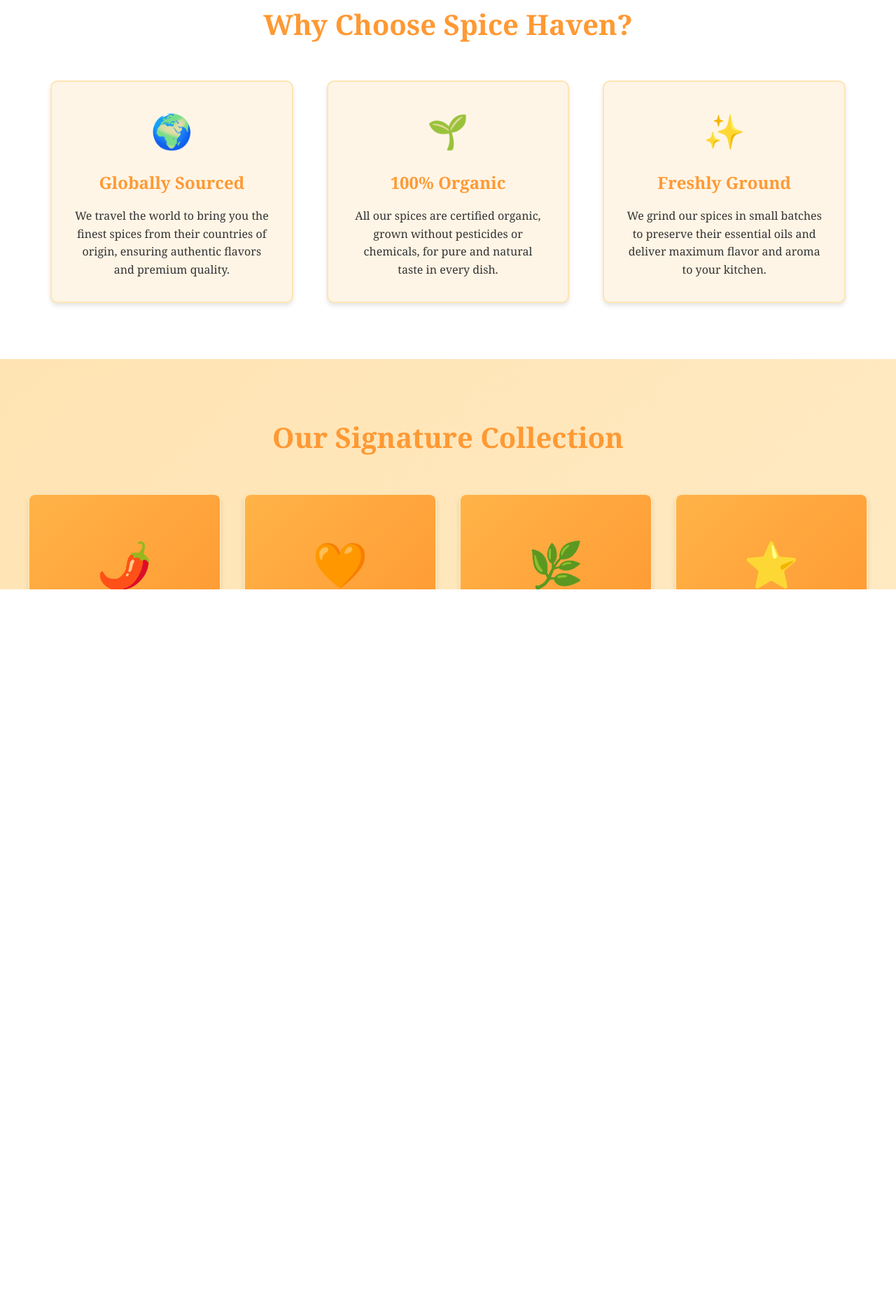
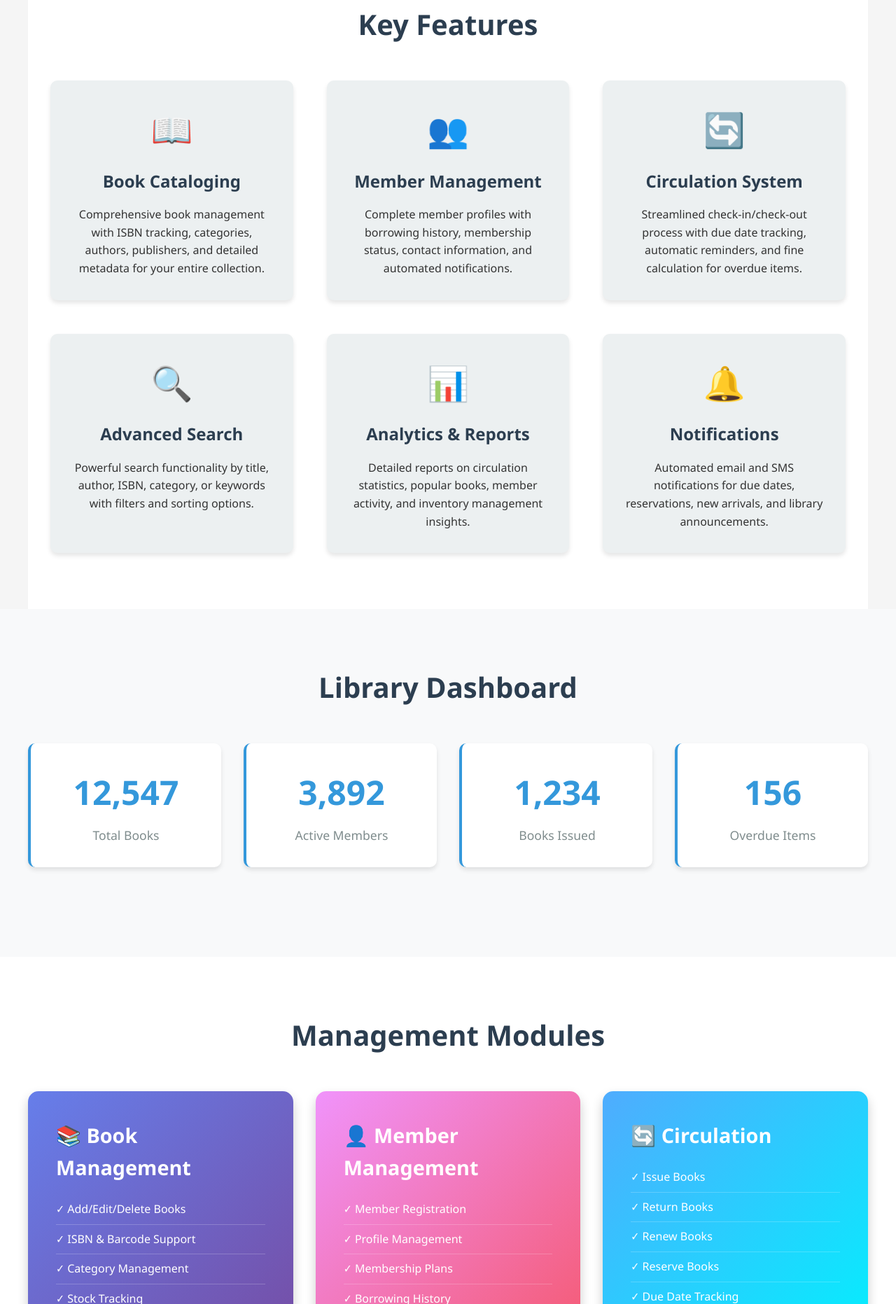
Before and after one commit to ssak47/spice-haven-brand, a plain HTML site: page index.html in a window 1280 px wide. Shown: the part 937-2800 px from the top of the page at 70% size. Before the commit the page ends 2628 px from the top, so only its background shows below. Drawn offline with Linux system fonts and the light colour scheme.

Commit message:
Transform to Library Management System

```diff
--- a/index.html
+++ b/index.html
@@ -3,7 +3,7 @@
 <head>
     <meta charset="UTF-8">
     <meta name="viewport" content="width=device-width, initial-scale=1.0">
-    <title>Spice Haven - Premium Artisan Spices</title>
+    <title>LibraryHub - Modern Library Management System</title>
     <style>
         * {
             margin: 0;
@@ -12,20 +12,21 @@
         }
 
         body {
-            font-family: 'Georgia', serif;
+            font-family: 'Segoe UI', Tahoma, Geneva, Verdana, sans-serif;
             line-height: 1.6;
             color: #333;
+            background: #f5f5f5;
         }
 
         header {
-            background: linear-gradient(135deg, #FF9933 0%, #FFAA44 100%);
+            background: linear-gradient(135deg, #2C3E50 0%, #34495E 100%);
             color: white;
             padding: 1rem 0;
             position: fixed;
             width: 100%;
             top: 0;
             z-index: 1000;
-            box-shadow: 0 2px 10px rgba(0,0,0,0.1);
+            box-shadow: 0 2px 10px rgba(0,0,0,0.2);
         }
 
         nav {
@@ -40,7 +41,7 @@
         .logo {
             font-size: 1.8rem;
             font-weight: bold;
-            letter-spacing: 2px;
+            letter-spacing: 1px;
         }
 
         nav ul {
@@ -53,6 +54,7 @@
             color: white;
             text-decoration: none;
             transition: opacity 0.3s;
+            font-weight: 500;
         }
 
         nav a:hover {
@@ -60,10 +62,7 @@
         }
 
         .hero {
-            background: linear-gradient(rgba(255, 153, 51, 0.8), rgba(255, 170, 68, 0.8)),
-                        radial-gradient(circle at 20% 30%, #FFB347 0%, transparent 50%),
-                        radial-gradient(circle at 80% 70%, #FF9933 0%, transparent 50%),
-                        #FFAA44;
+            background: linear-gradient(135deg, #3498DB 0%, #2980B9 100%);
             height: 100vh;
             display: flex;
             align-items: center;
@@ -76,44 +75,58 @@
         .hero-content h1 {
             font-size: 4rem;
             margin-bottom: 1rem;
-            text-shadow: 2px 2px 4px rgba(0,0,0,0.5);
+            text-shadow: 2px 2px 4px rgba(0,0,0,0.3);
         }
 
         .hero-content p {
             font-size: 1.5rem;
             margin-bottom: 2rem;
-            text-shadow: 1px 1px 2px rgba(0,0,0,0.5);
+            text-shadow: 1px 1px 2px rgba(0,0,0,0.3);
+        }
+
+        .cta-buttons {
+            display: flex;
+            gap: 1rem;
+            justify-content: center;
+            flex-wrap: wrap;
         }
 
         .cta-button {
             display: inline-block;
             padding: 1rem 2.5rem;
-            background: #FF9933;
-            color: white;
+            background: white;
+            color: #2980B9;
             text-decoration: none;
             border-radius: 50px;
             font-size: 1.1rem;
+            font-weight: 600;
             transition: transform 0.3s, box-shadow 0.3s;
-            box-shadow: 0 4px 15px rgba(0,0,0,0.3);
+            box-shadow: 0 4px 15px rgba(0,0,0,0.2);
         }
 
         .cta-button:hover {
             transform: translateY(-3px);
-            box-shadow: 0 6px 20px rgba(0,0,0,0.4);
-            background: #E68A2E;
+            box-shadow: 0 6px 20px rgba(0,0,0,0.3);
+        }
+
+        .cta-button.secondary {
+            background: transparent;
+            color: white;
+            border: 2px solid white;
         }
 
         .features {
             padding: 5rem 2rem;
             max-width: 1200px;
             margin: 0 auto;
+            background: white;
         }
 
         .features h2 {
             text-align: center;
             font-size: 2.5rem;
             margin-bottom: 3rem;
-            color: #FF9933;
+            color: #2C3E50;
         }
 
         .feature-grid {
@@ -126,15 +139,14 @@
             text-align: center;
             padding: 2rem;
             border-radius: 10px;
-            background: #FFF5E6;
+            background: #ECF0F1;
             box-shadow: 0 4px 6px rgba(0,0,0,0.1);
             transition: transform 0.3s;
-            border: 2px solid #FFE4B3;
         }
 
         .feature-card:hover {
             transform: translateY(-10px);
-            border-color: #FF9933;
+            box-shadow: 0 6px 12px rgba(0,0,0,0.15);
         }
 
         .feature-icon {
@@ -143,71 +155,134 @@
         }
 
         .feature-card h3 {
-            color: #FF9933;
+            color: #2C3E50;
             margin-bottom: 1rem;
             font-size: 1.5rem;
         }
 
-        .products {
-            background: linear-gradient(135deg, #FFE4B3 0%, #FFECC9 100%);
+        .dashboard {
+            background: #f8f9fa;
             padding: 5rem 2rem;
         }
 
-        .products-container {
+        .dashboard-container {
             max-width: 1200px;
             margin: 0 auto;
         }
 
-        .products h2 {
+        .dashboard h2 {
             text-align: center;
             font-size: 2.5rem;
             margin-bottom: 3rem;
-            color: #FF9933;
+            color: #2C3E50;
         }
 
-        .product-grid {
+        .stats-grid {
             display: grid;
             grid-template-columns: repeat(auto-fit, minmax(250px, 1fr));
             gap: 2rem;
+            margin-bottom: 3rem;
         }
 
-        .product-card {
+        .stat-card {
             background: white;
             border-radius: 10px;
-            overflow: hidden;
+            padding: 2rem;
             box-shadow: 0 4px 6px rgba(0,0,0,0.1);
-            transition: transform 0.3s;
-            border: 2px solid #FFE4B3;
+            text-align: center;
+            border-left: 4px solid #3498DB;
         }
 
-        .product-card:hover {
-            transform: scale(1.05);
-            border-color: #FF9933;
-        }
-
-        .product-image {
-            height: 200px;
-            background: linear-gradient(135deg, #FFB347, #FF9933);
-            display: flex;
-            align-items: center;
-            justify-content: center;
-            font-size: 4rem;
-        }
-
-        .product-info {
-            padding: 1.5rem;
-        }
-
-        .product-info h3 {
-            color: #FF9933;
+        .stat-number {
+            font-size: 3rem;
+            font-weight: bold;
+            color: #3498DB;
             margin-bottom: 0.5rem;
         }
 
+        .stat-label {
+            color: #7F8C8D;
+            font-size: 1.1rem;
+        }
+
+        .management-section {
+            background: white;
+            padding: 5rem 2rem;
+        }
+
+        .management-container {
+            max-width: 1200px;
+            margin: 0 auto;
+        }
+
+        .management-container h2 {
+            text-align: center;
+            font-size: 2.5rem;
+            margin-bottom: 3rem;
+            color: #2C3E50;
+        }
+
+        .management-grid {
+            display: grid;
+            grid-template-columns: repeat(auto-fit, minmax(280px, 1fr));
+            gap: 2rem;
+        }
+
+        .management-card {
+            background: linear-gradient(135deg, #667EEA 0%, #764BA2 100%);
+            color: white;
+            border-radius: 15px;
+            padding: 2.5rem;
+            box-shadow: 0 8px 16px rgba(0,0,0,0.2);
+            transition: transform 0.3s;
+            cursor: pointer;
+        }
+
+        .management-card:nth-child(2) {
+            background: linear-gradient(135deg, #F093FB 0%, #F5576C 100%);
+        }
+
+        .management-card:nth-child(3) {
+            background: linear-gradient(135deg, #4FACFE 0%, #00F2FE 100%);
+        }
+
+        .management-card:nth-child(4) {
+            background: linear-gradient(135deg, #43E97B 0%, #38F9D7 100%);
+        }
+
+        .management-card:hover {
+            transform: translateY(-10px);
+        }
+
+        .management-card h3 {
+            font-size: 1.8rem;
+            margin-bottom: 1rem;
+        }
+
+        .management-card ul {
+            list-style: none;
+            margin-top: 1rem;
+        }
+
+        .management-card li {
+            padding: 0.5rem 0;
+            border-bottom: 1px solid rgba(255,255,255,0.2);
+        }
+
+        .management-card li:last-child {
+            border-bottom: none;
+        }
+
         footer {
-            background: #FF9933;
+            background: #2C3E50;
             color: white;
             text-align: center;
             padding: 2rem;
+        }
+
+        footer a {
+            color: #3498DB;
+            text-decoration: none;
         }
 
         @media (max-width: 768px) {
@@ -227,17 +302,23 @@
             .logo {
                 font-size: 1.3rem;
             }
+
+            .cta-buttons {
+                flex-direction: column;
+                align-items: center;
+            }
         }
     </style>
 </head>
 <body>
     <header>
         <nav>
-            <div class="logo">🌶️ SPICE HAVEN</div>
+            <div class="logo">📚 LibraryHub</div>
             <ul>
                 <li><a href="#home">Home</a></li>
-                <li><a href="#features">About</a></li>
-                <li><a href="#products">Products</a></li>
+                <li><a href="#features">Features</a></li>
+                <li><a href="#dashboard">Dashboard</a></li>
+                <li><a href="#management">Management</a></li>
                 <li><a href="#contact">Contact</a></li>
             </ul>
         </nav>
@@ -245,86 +326,127 @@
 
     <section class="hero" id="home">
         <div class="hero-content">
-            <h1>Spice Haven</h1>
-            <p>Premium Artisan Spices from Around the World</p>
-            <a href="#products" class="cta-button">Explore Our Collection</a>
+            <h1>LibraryHub</h1>
+            <p>Complete Library Management System for Modern Libraries</p>
+            <div class="cta-buttons">
+                <a href="#dashboard" class="cta-button">View Dashboard</a>
+                <a href="#management" class="cta-button secondary">Explore Features</a>
+            </div>
         </div>
     </section>
 
     <section class="features" id="features">
-        <h2>Why Choose Spice Haven?</h2>
+        <h2>Key Features</h2>
         <div class="feature-grid">
             <div class="feature-card">
-                <div class="feature-icon">🌍</div>
-                <h3>Globally Sourced</h3>
-                <p>We travel the world to bring you the finest spices from their countries of origin, ensuring authentic flavors and premium quality.</p>
+                <div class="feature-icon">📖</div>
+                <h3>Book Cataloging</h3>
+                <p>Comprehensive book management with ISBN tracking, categories, authors, publishers, and detailed metadata for your entire collection.</p>
             </div>
             <div class="feature-card">
-                <div class="feature-icon">🌱</div>
-                <h3>100% Organic</h3>
-                <p>All our spices are certified organic, grown without pesticides or chemicals, for pure and natural taste in every dish.</p>
+                <div class="feature-icon">👥</div>
+                <h3>Member Management</h3>
+                <p>Complete member profiles with borrowing history, membership status, contact information, and automated notifications.</p>
             </div>
             <div class="feature-card">
-                <div class="feature-icon">✨</div>
-                <h3>Freshly Ground</h3>
-                <p>We grind our spices in small batches to preserve their essential oils and deliver maximum flavor and aroma to your kitchen.</p>
+                <div class="feature-icon">🔄</div>
+                <h3>Circulation System</h3>
+                <p>Streamlined check-in/check-out process with due date tracking, automatic reminders, and fine calculation for overdue items.</p>
+            </div>
+            <div class="feature-card">
+                <div class="feature-icon">🔍</div>
+                <h3>Advanced Search</h3>
+                <p>Powerful search functionality by title, author, ISBN, category, or keywords with filters and sorting options.</p>
+            </div>
+            <div class="feature-card">
+                <div class="feature-icon">📊</div>
+                <h3>Analytics & Reports</h3>
+                <p>Detailed reports on circulation statistics, popular books, member activity, and inventory management insights.</p>
+            </div>
+            <div class="feature-card">
+                <div class="feature-icon">🔔</div>
+                <h3>Notifications</h3>
+                <p>Automated email and SMS notifications for due dates, reservations, new arrivals, and library announcements.</p>
             </div>
         </div>
     </section>
 
-    <section class="products" id="products">
-        <div class="products-container">
-            <h2>Our Signature Collection</h2>
-            <div class="product-grid">
-                <div class="product-card">
-                    <div class="product-image">🌶️</div>
-                    <div class="product-info">
-                        <h3>Kashmiri Chili</h3>
-                        <p>Vibrant red color with mild heat. Perfect for adding color and subtle spice to your dishes.</p>
-                    </div>
+    <section class="dashboard" id="dashboard">
+        <div class="dashboard-container">
+            <h2>Library Dashboard</h2>
+            <div class="stats-grid">
+                <div class="stat-card">
+                    <div class="stat-number">12,547</div>
+                    <div class="stat-label">Total Books</div>
                 </div>
-                <div class="product-card">
-                    <div class="product-image">🧡</div>
-                    <div class="product-info">
-                        <h3>Turmeric Gold</h3>
-                        <p>Premium grade turmeric with high curcumin content. Anti-inflammatory and full of flavor.</p>
-                    </div>
+                <div class="stat-card">
+                    <div class="stat-number">3,892</div>
+                    <div class="stat-label">Active Members</div>
                 </div>
-                <div class="product-card">
-                    <div class="product-image">🌿</div>
-                    <div class="product-info">
-                        <h3>Cardamom Pods</h3>
-                        <p>Green cardamom from Kerala. Aromatic and sweet, perfect for both savory and sweet dishes.</p>
-                    </div>
+                <div class="stat-card">
+                    <div class="stat-number">1,234</div>
+                    <div class="stat-label">Books Issued</div>
                 </div>
-                <div class="product-card">
-                    <div class="product-image">⭐</div>
-                    <div class="product-info">
-                        <h3>Star Anise</h3>
-                        <p>Whole star anise from China. Sweet licorice flavor ideal for broths and baking.</p>
-                    </div>
+                <div class="stat-card">
+                    <div class="stat-number">156</div>
+                    <div class="stat-label">Overdue Items</div>
                 </div>
-                <div class="product-card">
-                    <div class="product-image">🟤</div>
-                    <div class="product-info">
-                        <h3>Cinnamon Sticks</h3>
-                        <p>Ceylon cinnamon from Sri Lanka. True cinnamon with delicate, sweet flavor.</p>
-                    </div>
+            </div>
+        </div>
+    </section>
+
+    <section class="management-section" id="management">
+        <div class="management-container">
+            <h2>Management Modules</h2>
+            <div class="management-grid">
+                <div class="management-card">
+                    <h3>📚 Book Management</h3>
+                    <ul>
+                        <li>✓ Add/Edit/Delete Books</li>
+                        <li>✓ ISBN & Barcode Support</li>
+                        <li>✓ Category Management</li>
+                        <li>✓ Stock Tracking</li>
+                        <li>✓ Book Reservations</li>
+                    </ul>
                 </div>
-                <div class="product-card">
-                    <div class="product-image">⚫</div>
-                    <div class="product-info">
-                        <h3>Black Peppercorns</h3>
-                        <p>Tellicherry peppercorns from India. Bold, complex flavor with perfect heat.</p>
-                    </div>
+                <div class="management-card">
+                    <h3>👤 Member Management</h3>
+                    <ul>
+                        <li>✓ Member Registration</li>
+                        <li>✓ Profile Management</li>
+                        <li>✓ Membership Plans</li>
+                        <li>✓ Borrowing History</li>
+                        <li>✓ Fine Management</li>
+                    </ul>
+                </div>
+                <div class="management-card">
+                    <h3>🔄 Circulation</h3>
+                    <ul>
+                        <li>✓ Issue Books</li>
+                        <li>✓ Return Books</li>
+                        <li>✓ Renew Books</li>
+                        <li>✓ Reserve Books</li>
+                        <li>✓ Due Date Tracking</li>
+                    </ul>
+                </div>
+                <div class="management-card">
+                    <h3>📈 Reports & Analytics</h3>
+                    <ul>
+                        <li>✓ Circulation Reports</li>
+                        <li>✓ Popular Books</li>
+                        <li>✓ Member Statistics</li>
+                        <li>✓ Financial Reports</li>
+                        <li>✓ Inventory Reports</li>
+                    </ul>
                 </div>
             </div>
         </div>
     </section>
 
     <footer id="contact">
-        <p>&copy; 2025 Spice Haven. All rights reserved.</p>
-        <p>Contact: hello@spicehaven.com | +1 (555) 123-4567</p>
+        <p>&copy; 2025 LibraryHub. All rights reserved.</p>
+        <p>Contact: support@libraryhub.com | +1 (555) 987-6543</p>
+        <p><a href="#home">Privacy Policy</a> | <a href="#home">Terms of Service</a></p>
     </footer>
 </body>
 </html>
```
